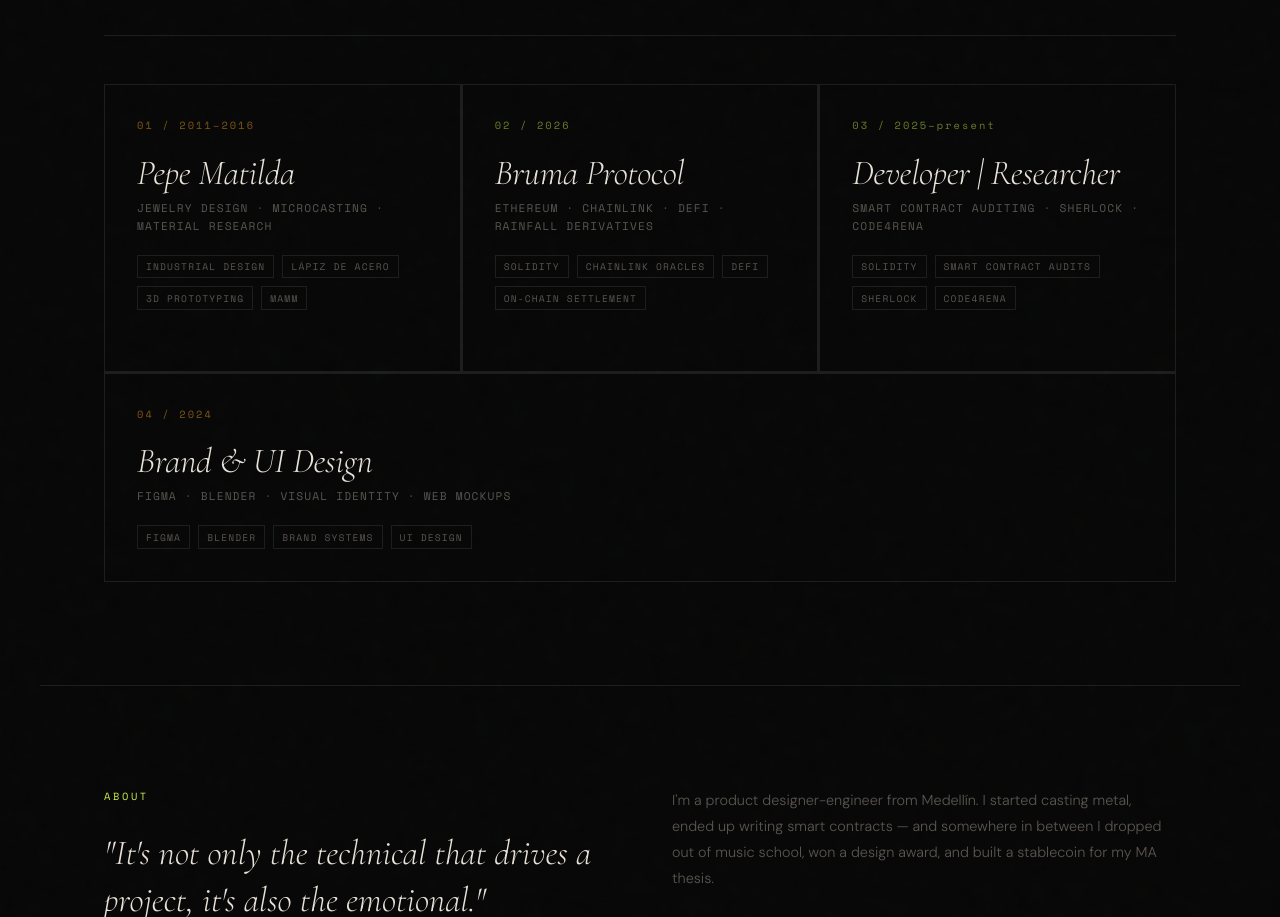
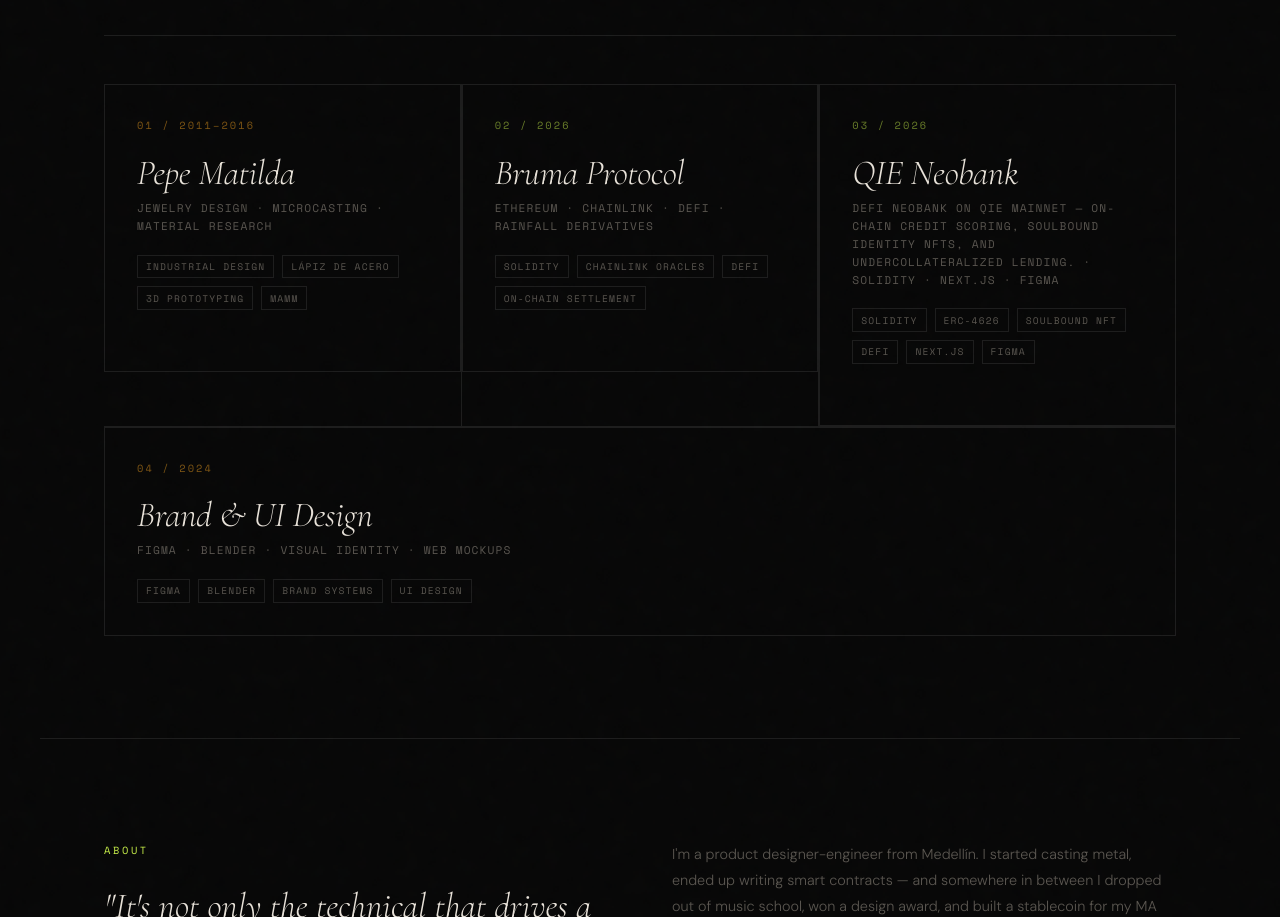
Before and after one commit to NinjaPuppetDev/portfolio, a Next.js app: page / in a window 1280 px wide. Shown: the part 955-1872 px from the top of the page. Built offline with nearby package versions, Linux system fonts and the light colour scheme.

Commit message:
NeobankAdded

```diff
--- a/app/components/LandingPage.tsx
+++ b/app/components/LandingPage.tsx
@@ -30,14 +30,14 @@
   },
   {
     index: '03',
-    year: '2025–present',
-    title: 'Developer | Researcher',
-    subtitle: 'Smart Contract Auditing · Sherlock · Code4rena',
-    tags: ['Solidity', 'Smart Contract Audits', 'Sherlock', 'Code4rena'],
-    description:
-      'Competitive smart contract security research across public audit contests. Finding vulnerabilities in DeFi protocols — reentrancy, logic errors, oracle manipulation, access control bypasses.',
-    link: 'https://github.com/NinjaPuppetDev',
-    linkLabel: 'View GitHub',
+    year: '2026',
+    title: 'QIE Neobank',
+    subtitle: 'DeFi neobank on QIE Mainnet — on-chain credit scoring, soulbound identity NFTs, and undercollateralized lending. · Solidity · Next.js · Figma',
+    tags: ['Solidity', 'ERC-4626', 'Soulbound NFT', 'DeFi', 'Next.js', 'Figma'],
+     description:
+      'A full-stack DeFi neobank built for the QIE Blockchain Hackathon. Five deployed smart contracts — vault, identity, lending, credit score, and facade — with a custom design system and dashboard UI. Users build a portable on-chain credit score (300–850) from repayment history and deposit behavior, then unlock undercollateralized loans by tier. 45 million Americans are credit invisible. QIE Bank starts them from zero.',
+    link: 'https://qie-bank.vercel.app/',
+    linkLabel: 'View QIE Neobank →',
     accent: 'var(--accent)',
   },
   {
```
